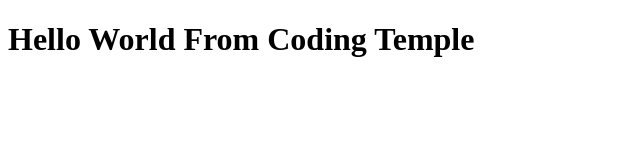
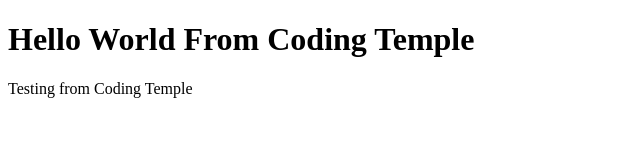
Before and after one commit to CodingTemple/hello_world_jan2021, a plain HTML site: page index.html in a window 1280 px wide. Shown: the whole page, without its empty margins (0-640 px from the left). Drawn offline with Linux system fonts and the light colour scheme.

Commit message:
Adding paragraph for HTML -- JC

```diff
--- a/index.html
+++ b/index.html
@@ -7,5 +7,6 @@
 </head>
 <body>
     <h1>Hello World From Coding Temple</h1>
+    <p>Testing from Coding Temple</p>
 </body>
 </html>
```
